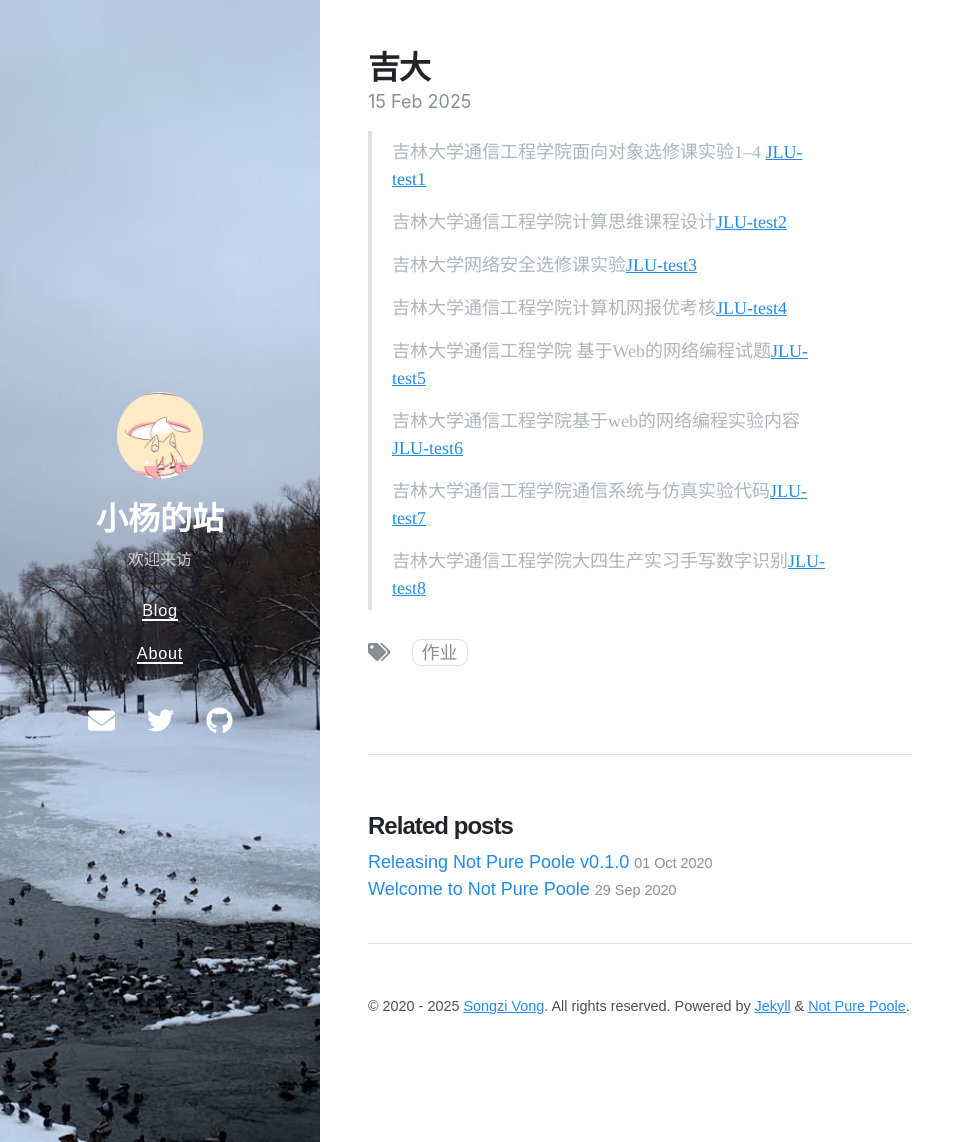
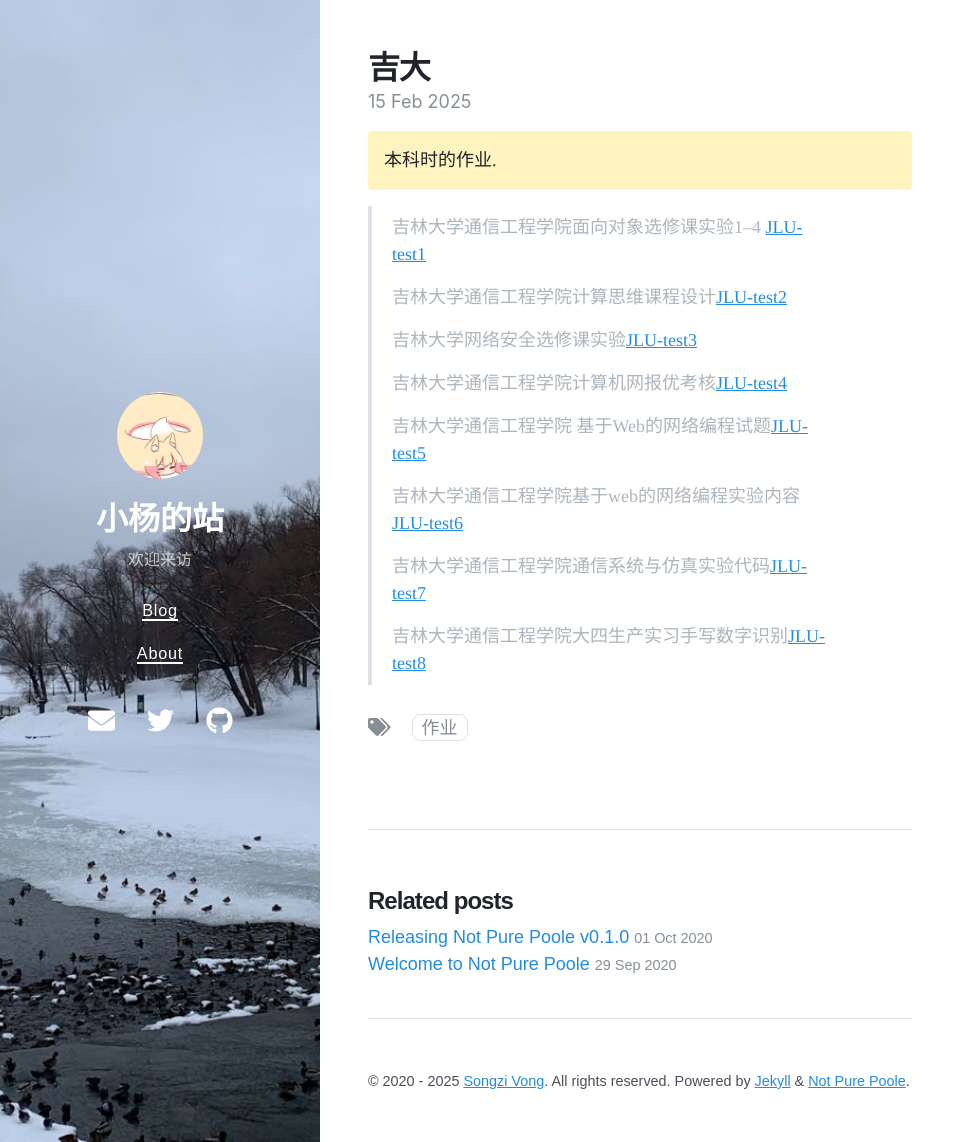
Before and after one commit to Yeither/Yeither.github.io, a Jekyll site: the page built from _posts/2020-10-02-testing-mathjax.md, in a window 1280 px wide and 1142 px high. Shown: the whole window, without its empty margins (0-975 px from the left). Built offline with Jekyll 4.4.1, drawn with Linux system fonts in a browser that asks for light colours; nearby versions of some CDN libraries.

Commit message:
Update 2020-10-02-testing-mathjax.md

```diff
--- a/_posts/2020-10-02-testing-mathjax.md
+++ b/_posts/2020-10-02-testing-mathjax.md
@@ -5,6 +5,8 @@ tags: 作业
 math: true
 date: 2025-02-15 11:24 +0800
 ---
+本科时的作业.
+{: .message }
 >吉林大学通信工程学院面向对象选修课实验1--4 [JLU-test1](https://github.com/Yeither/JLU-test1)
 >
 >吉林大学通信工程学院计算思维课程设计[JLU-test2](https://github.com/Yeither/JLU_test2)
```
